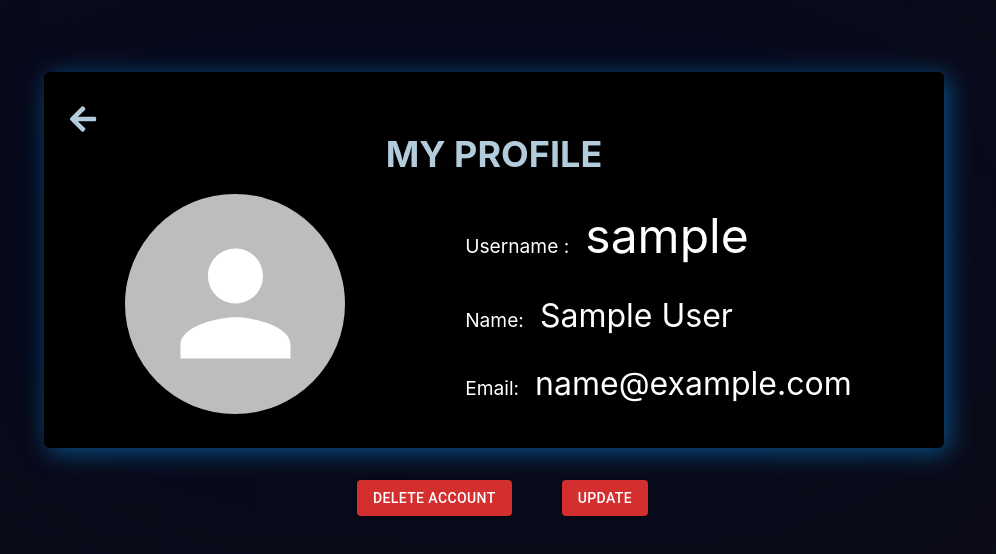
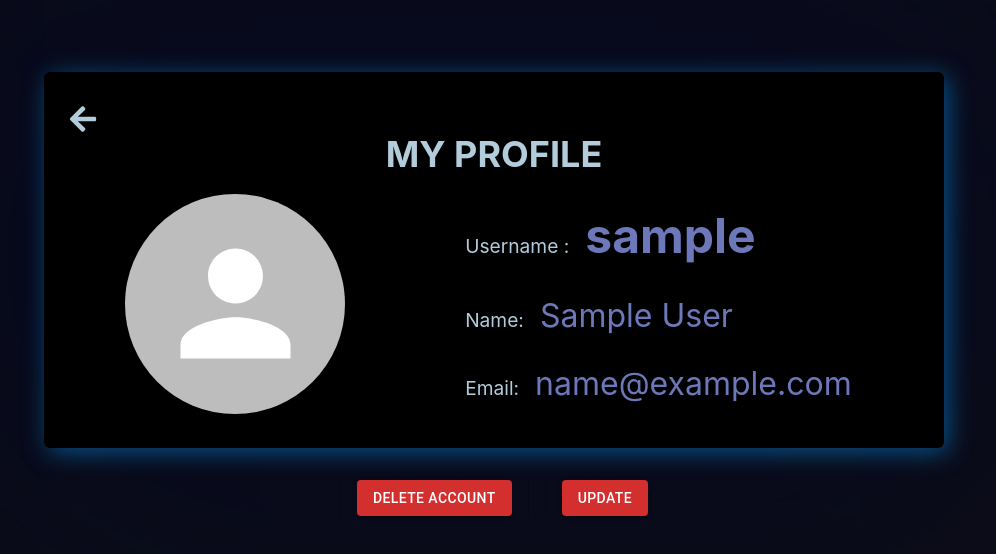
Before and after one commit to huzaifa9999/Ciphered, a React (Create React App) app in the folder frontend/: page /MyProfile in a window 1280 px wide. Shown: the part 122-676 px from the top of the page, without its empty margins (146-1142 px from the left). Built offline with nearby package versions, Linux system fonts and the light colour scheme; sample sign-in values are in the browser's storage.

Commit message:
sorted user and confession and upadated mob view

```diff
--- a/frontend/src/components/Mbar.jsx
+++ b/frontend/src/components/Mbar.jsx
@@ -9,26 +9,38 @@ import img from "../assests/wp5814594-naruto-uzumaki-minimal-art-wallpapers.jpg"
 import UserCard from "../components/UserCard";
 
 import { FaBars, FaTimes } from 'react-icons/fa';
+import { Link, useNavigate } from "react-router-dom";
+import { useDispatch, useSelector } from "react-redux";
+import { logout } from "../actions/userActions";
 // import { UserState } from "../Context";
 
 const Mbar = () => {
-// const {username,userpfp}=UserState();
+    const [data, setData] = useState([]);
     const [click, setclick] = useState(false)
     const Click = () => setclick(!click);
-
-    const [data, setData] = useState([]);
     const allUsers = async () => {
         const res = await axios.get("/user/");
         const data = res.data;
         setData(data);
+
+
     };
 
+    const navigate = useNavigate();
+    const dispatch = useDispatch();
+    const userLogin = useSelector((state) => state.userLogin);
+    const { userInfo } = userLogin;
 
-
+    const handleLogout = (e) => {
+        dispatch(logout());
+        navigate("/")
+    }
     useEffect(() => {
+        // userDetails();
         allUsers();
 
     }, []);
+
 
     return (
         <>
@@ -40,13 +52,25 @@ const Mbar = () => {
                 </div>
                 <div className={`flex flex-col items-center  justify-start gap-3 text-white p-[1rem] z-10 w-[100%] h-[100vh] absolute ${click ? 'left-0' : 'left-[-100%]'} ease-in-out duration-300`} id="cont">
 
-                    <Avatar alt="Remy Sharp" src={img} sx={{ width: 200, height: 200 }} />
+                    <Avatar alt="Remy Sharp" src={userInfo?.pfp} sx={{ width: 200, height: 200 }} />
 
-                    <h1 className="text-white text-[1.5rem] m-[1rem]" >huew</h1>
-                    <Button variant="outlined">EDIT PROFILE</Button>
+                    <h1 className="text-[#6d78ba] font-bold text-[3rem] m-[.5rem]" >{userInfo?.username}</h1>
+                    {/* <Button variant="outlined">EDIT PROFILE</Button> */}
+
+                    <Link to="/MyProfile"><button class="bg-[#b3ccdb] hover:bg-[#07091d] hover:text-[#b3ccdb] text-[#0f111f] font-bold py-2 px-4 rounded focus:outline-none focus:shadow-outline" type="button">
+                    View Profile
+                </button></Link>
+                <br>
+
+                </br>
+                {/* <Button variant="contained" onClick={handleLogout}>logout</Button>
+                 */}
+                <button onClick={handleLogout} class="bg-[#b3ccdb] hover:bg-[#07091d] hover:text-[#b3ccdb] text-[#0f111f] font-bold py-2 px-4 rounded focus:outline-none focus:shadow-outline" type="button">
+                    Logout
+                </button>
 
                     <div className="flex flex-col h-[100%] w-full p-[.5rem]  items-center  text-[1rem] overflow-hidden hover:overflow-y-scroll  ">
-                    <h1 className="text-center">USERS</h1>
+                    <h1 className="text-center text-[#b3ccdb] text-[3rem] m-[.75rem] font-bold">Members</h1>
                     <Stack spacing={2} width={"100%"} display={"flex"} flexDirection={"column"} alignItems={"center"}>
                     {data.map((e) => {
                         return (
--- a/frontend/src/components/confessionCard.jsx
+++ b/frontend/src/components/confessionCard.jsx
@@ -18,11 +18,11 @@ const confessionCard = (e) => {
             </div>
           </div>
 
-          <div className=" text-white h-auto ml-[4.5rem] flex  mr-[.9rem] font-regular flex">
+          <div className=" text-white h-auto ml-[4.5rem] text-[1.1rem] flex  mr-[.9rem] font-regular flex">
             <p>
               {e.description}
             </p>
-            <p className="ml-3 text-slate-400">  {e.createdAt}</p>
+            <p className="ml-3 text-[#b3ccdb]">  {e.createdAt}</p>
           </div>
 
         </div>
--- a/frontend/src/components/sidebar.jsx
+++ b/frontend/src/components/sidebar.jsx
@@ -23,6 +23,7 @@ const Sidebar = () => {
         const data = res.data;
         setData(data);
 
+
     };
 
     const navigate = useNavigate();
@@ -47,28 +48,27 @@ const Sidebar = () => {
 
         <>
 
-
-
             <div className="flex flex-col h-[100%] w-[10%] bg-[#0f111f]  items-center justify-start">
                 <Avatar alt="Remy Sharp" src={logo} sx={{ width: 100, height: 100 }} />
 
                 <div className="flex items-center flex-col justify-center p-[.5rem] gap-2">
                     <Avatar alt="Remy Sharp" src={userInfo?.pfp} sx={{ width: 130, height: 130 }} />
-                    <h1 className="text-white text-[1rem] m-[.5rem] "> {userInfo?.username}</h1>
+                    <h1 className="text-[#b3ccdb] font-bold text-[2.2rem] m-[.5rem] "> {userInfo?.username}</h1>
 
                 </div>
 
-               <Link to="/MyProfile"><button class="bg-[#b3ccdb] hover:bg-[#07091d] hover:text-[#b3ccdb] text-[#0f111f] font-bold py-2 px-4 rounded focus:outline-none focus:shadow-outline" type="button">
-               View Profile
-              </button></Link>
+                <Link to="/MyProfile"><button class="bg-[#b3ccdb] hover:bg-[#07091d] hover:text-[#b3ccdb] text-[#0f111f] font-bold py-2 px-4 rounded focus:outline-none focus:shadow-outline" type="button">
+                    View Profile
+                </button></Link>
                 <br>
 
                 </br>
                 {/* <Button variant="contained" onClick={handleLogout}>logout</Button>
                  */}
-                 <button  onClick={handleLogout} class="bg-[#b3ccdb] hover:bg-[#07091d] hover:text-[#b3ccdb] text-[#0f111f] font-bold py-2 px-4 rounded focus:outline-none focus:shadow-outline" type="button">
-      Logout
-              </button>
+                <button onClick={handleLogout} class="bg-[#b3ccdb] hover:bg-[#07091d] hover:text-[#b3ccdb] text-[#0f111f] font-bold py-2 px-4 rounded focus:outline-none focus:shadow-outline" type="button">
+                    Logout
+                </button>
+                {/* <button className=" w-[4rem] mt-[4rem] bg-white-400 rounded-md text-white  bg-clip-padding backdrop-filter backdrop-blur-none bg-opacity-10 border border-gray-100">test+</button> */}
 
                 {/* <Profile username={username} pfp={userpfp} /> */}
 
--- a/frontend/src/pages/UpdateProfile.jsx
+++ b/frontend/src/pages/UpdateProfile.jsx
@@ -60,12 +60,12 @@ rounded-[1rem] text-[#e7f4f2] shadow-[4px_4px_25px_rgba(8,_112,_184,_0.7)] ' >
             <Avatar src={userInfo?.pfp} sx={{ height: 220, width: 220 }} />
             <div className='flex flex-col md:items-start items-center gap-5 p-[.5rem] ml-[3rem]'>
 
-              <h2 className='text-[1.2rem] text-white  '>Username :
-                <span className='m-[.2rem] ml-[1rem] text-[3rem]'>{userInfo?.username}</span></h2>
-              <p className='text-[1.2rem] text-white '>Name:
-                <span className='m-[.2rem] text-[2rem] ml-[1rem]'>{userInfo?.name}</span></p>
-              <p className='text-[1.2rem] text-white '>Email:
-                <span className='m-[.2rem] text-[2rem] ml-[1rem] text-right'>{userInfo?.email}</span></p>
+              <h2 className='text-[1.2rem] text-[#b3ccdb]  '>Username :
+                <span className='m-[.2rem] ml-[1rem] text-[3rem] text-[#6d78ba] font-bold '>{userInfo?.username}</span></h2>
+              <p className='text-[1.2rem] text-[#b3ccdb] '>Name:
+                <span className='m-[.2rem] text-[2rem] ml-[1rem] text-[#6d78ba] font-semi-bold'>{userInfo?.name}</span></p>
+              <p className='text-[1.2rem] text-[#b3ccdb] '>Email:
+                <span className='m-[.2rem] text-[2rem] ml-[1rem] text-[#6d78ba] font-semi-bold'>{userInfo?.email}</span></p>
             </div>
           </div>
 
```
Also changed, not shown: frontend/src/pages/Confessions.jsx (+6 -6 lines), 2 other files (tests, documents, lock files or other folders).
